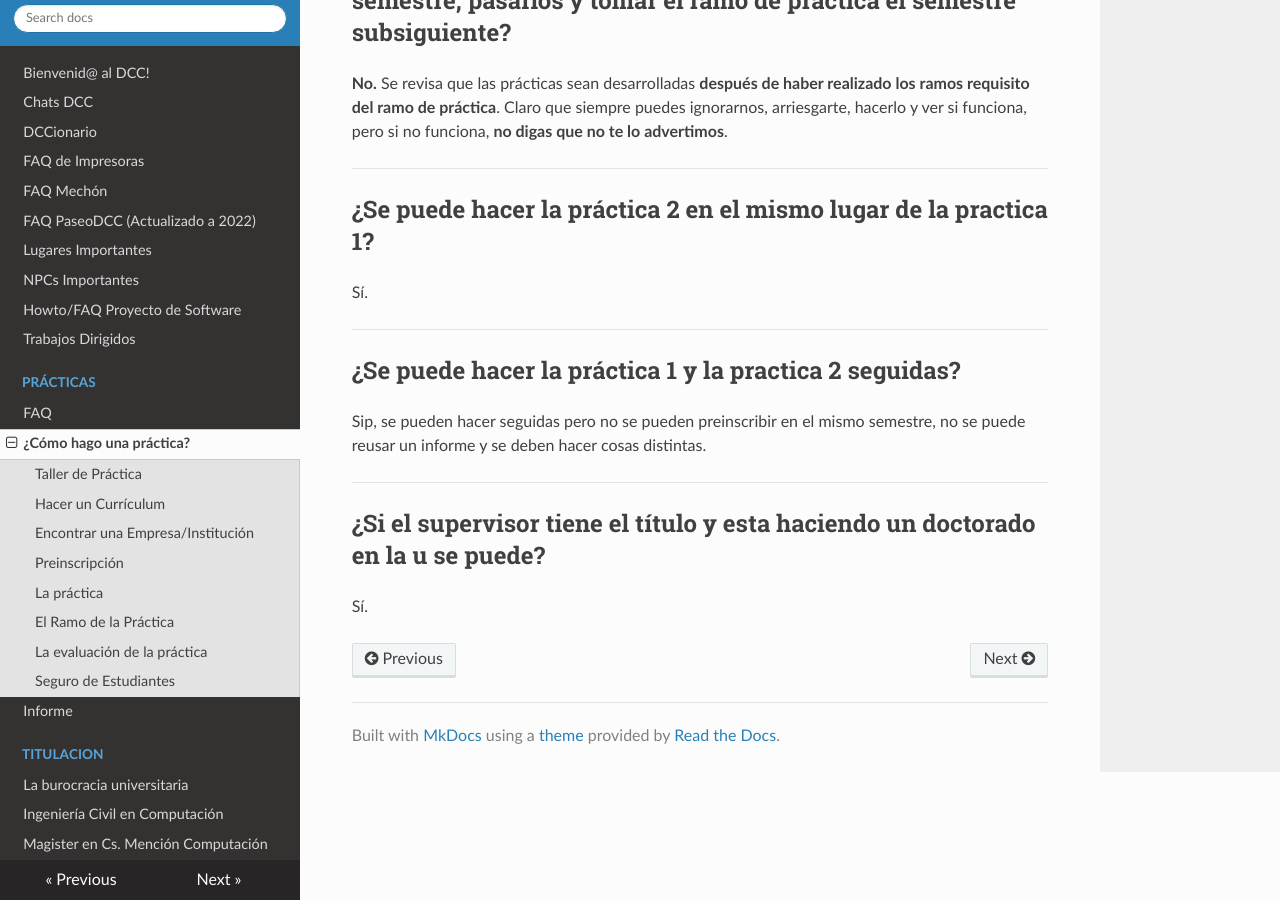
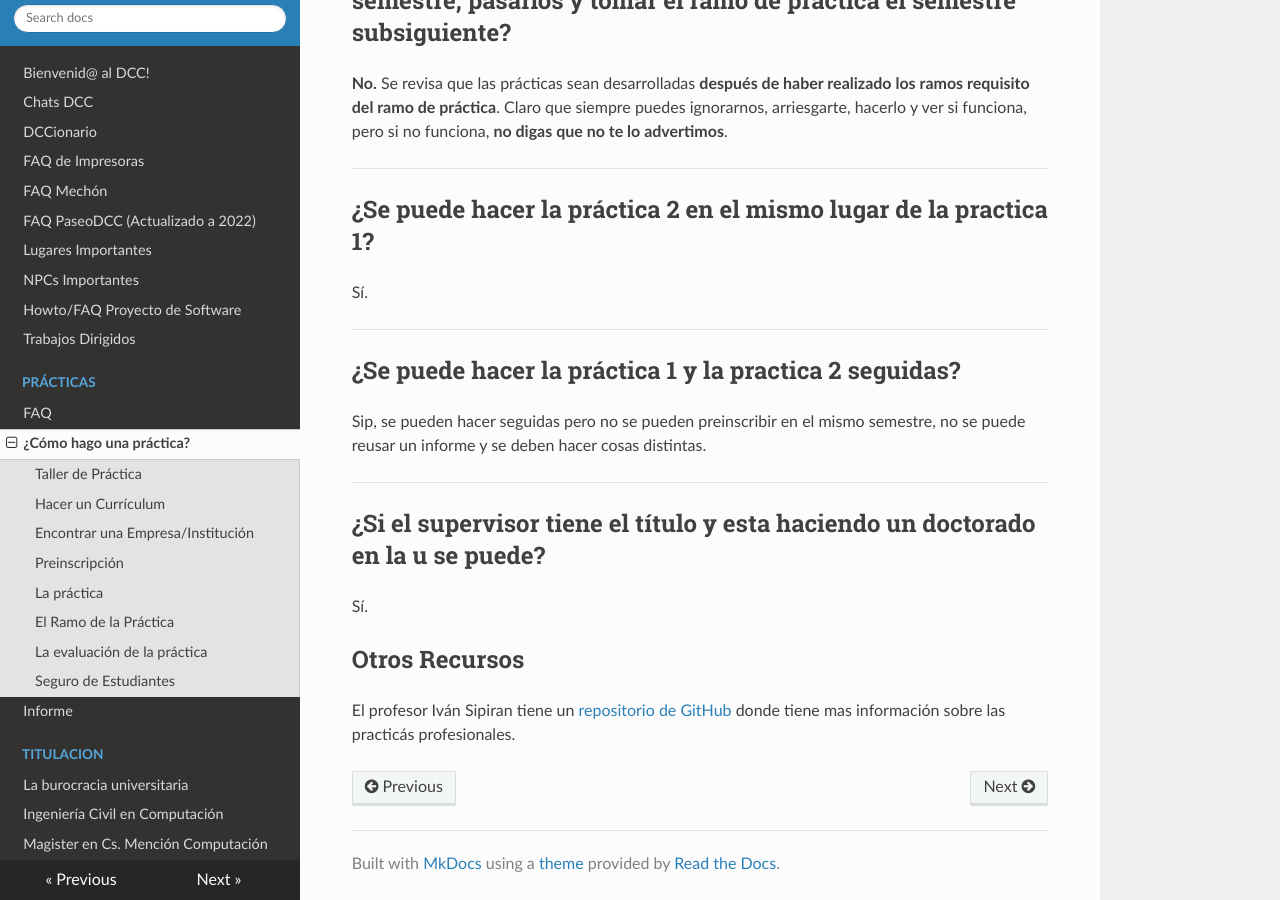
Before and after one commit to cadcc/howto, an MkDocs documentation site: the page built from docs/Prácticas/How do I Practica.md, in a window 1280 px wide and 900 px high, scrolled down 7945 px. Built offline with MkDocs 1.6.1, drawn with Linux system fonts in a browser that asks for light colours; nearby versions of some CDN libraries.

Commit message:
Agregue el enlace a el repositorio de Sipiran

```diff
--- a/docs/Prácticas/How do I Practica.md
+++ b/docs/Prácticas/How do I Practica.md
@@ -219,3 +219,7 @@ Sip, se pueden hacer seguidas pero no se pueden preinscribir en el mismo semestr
 ## ¿Si el supervisor tiene el título y esta haciendo un doctorado en la u se puede?
 
 Sí.
+
+## Otros Recursos
+
+El profesor Iván Sipiran tiene un [repositorio de GitHub](https://github.com/ivansipiran/PracticaProfesional) donde tiene mas información sobre las practicás profesionales.
```
